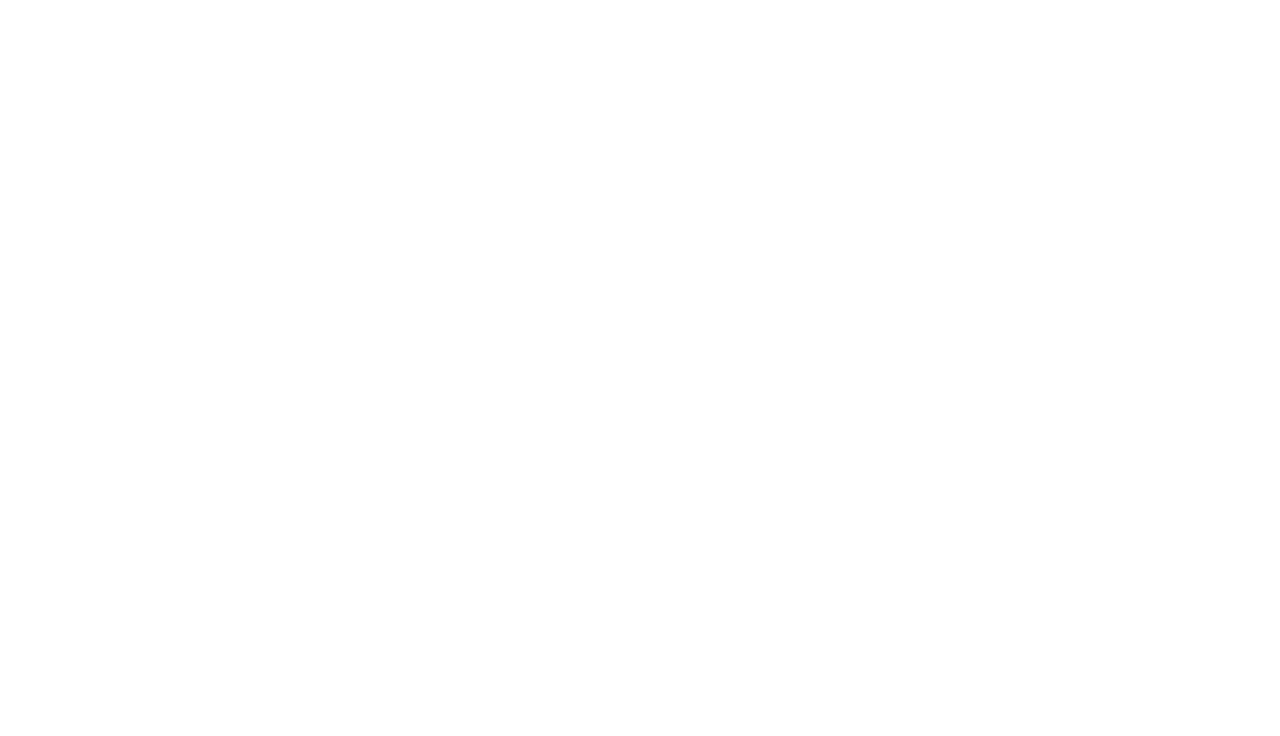
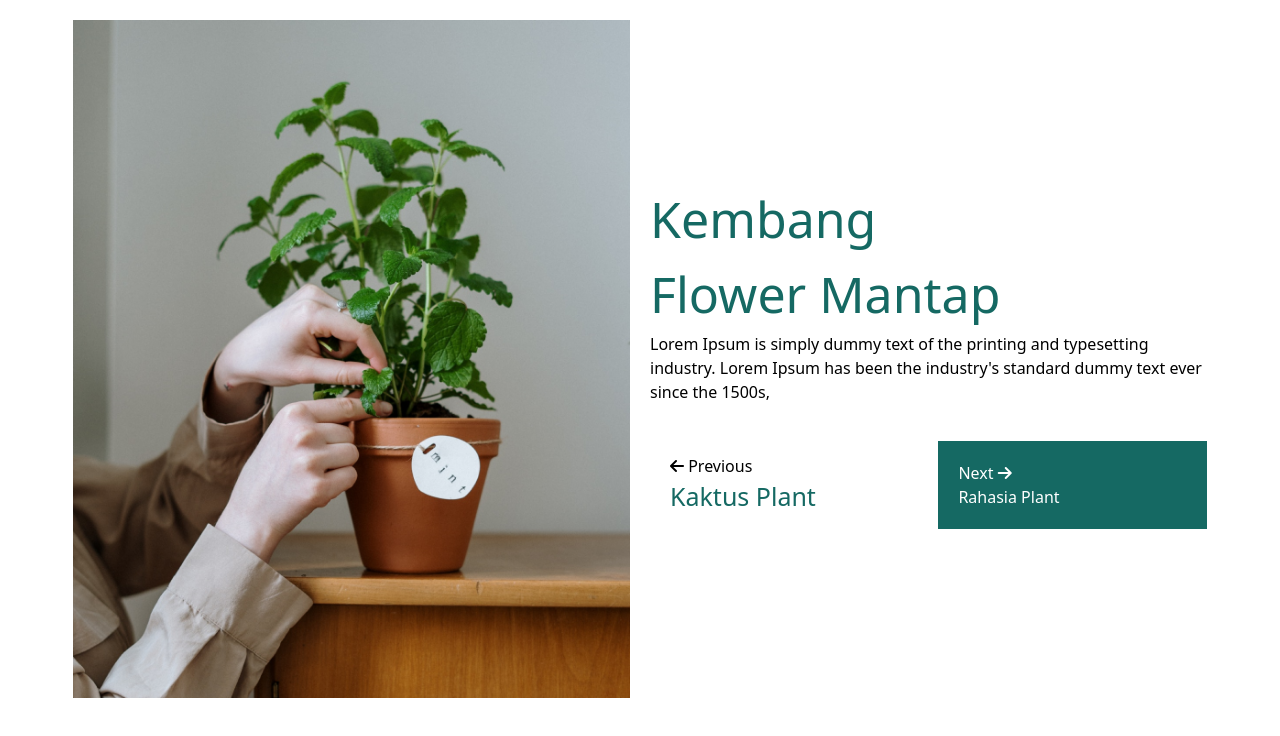
Before and after one commit to aqdodovirshod/H_W1_branches, a website: page src/index.html in a window 1280 px wide. Drawn offline with Linux system fonts and the light colour scheme.

Commit message:
Added Section 1

```diff
--- a/src/index.html
+++ b/src/index.html
@@ -8,5 +8,29 @@
     <link rel="stylesheet" href="./fontawesome-free-6.7.1-web/css/all.css">
 </head>
 <body>
+    <section
+        class="max-w-[1200px] m-auto p-[20px] flex items-center justify-center gap-[20px] md:flex-row sm:flex-col-reverse">
+        <div class="md:w-[48%] sm:w-full">
+            <img src="./images/pexels-cottonbro-4503751 1.png" alt="">
+        </div>
+        <div class="md:w-[48%] sm:w-full">
+            <h1 class="text-[50px] text-[#156963]">Kembang <br> Flower Mantap</h1>
+            <p>Lorem Ipsum is simply dummy text of the printing and typesetting industry. Lorem Ipsum has been the
+                industry's standard
+                dummy text ever since the 1500s,</p>
+
+            <div class="flex items-center gap-[20px] mt-[30px]">
+                <div class="w-[50%] p-[20px]">
+                    <p><i class="fa-solid fa-arrow-left" style="color: #000000;"></i> Previous</p>
+                    <h2 class="text-[25px] text-[#156963]">Kaktus Plant</h2>
+                </div>
+                <div class="w-[50%] bg-[#156963] text-white  p-[20px]">
+                    <p>Next <i class="fa-solid fa-arrow-right" style="color: #ffffff;"></i></p>
+                    <h2>Rahasia Plant</h2>
+                </div>
+            </div>
+        </div>
+    </section>
+
 </body>
 </html>
```
Also changed, not shown: src/output.css.
